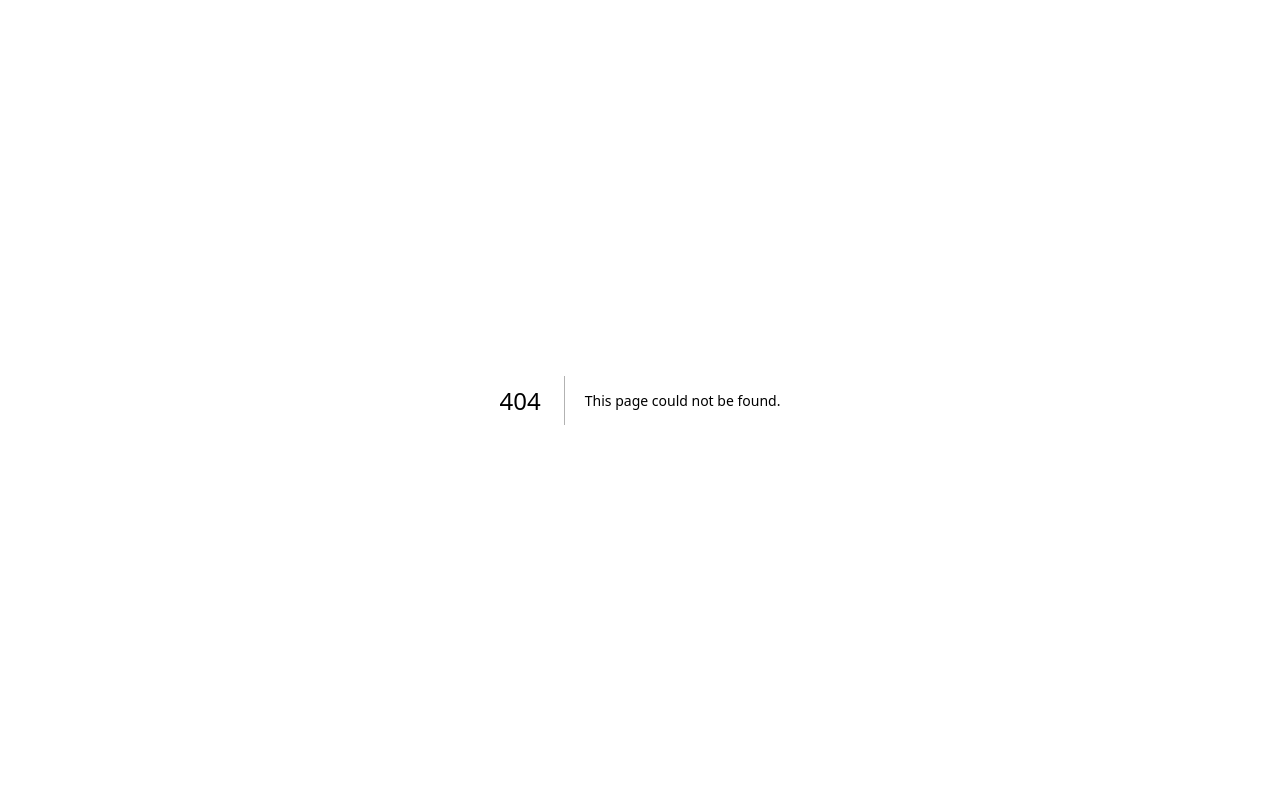
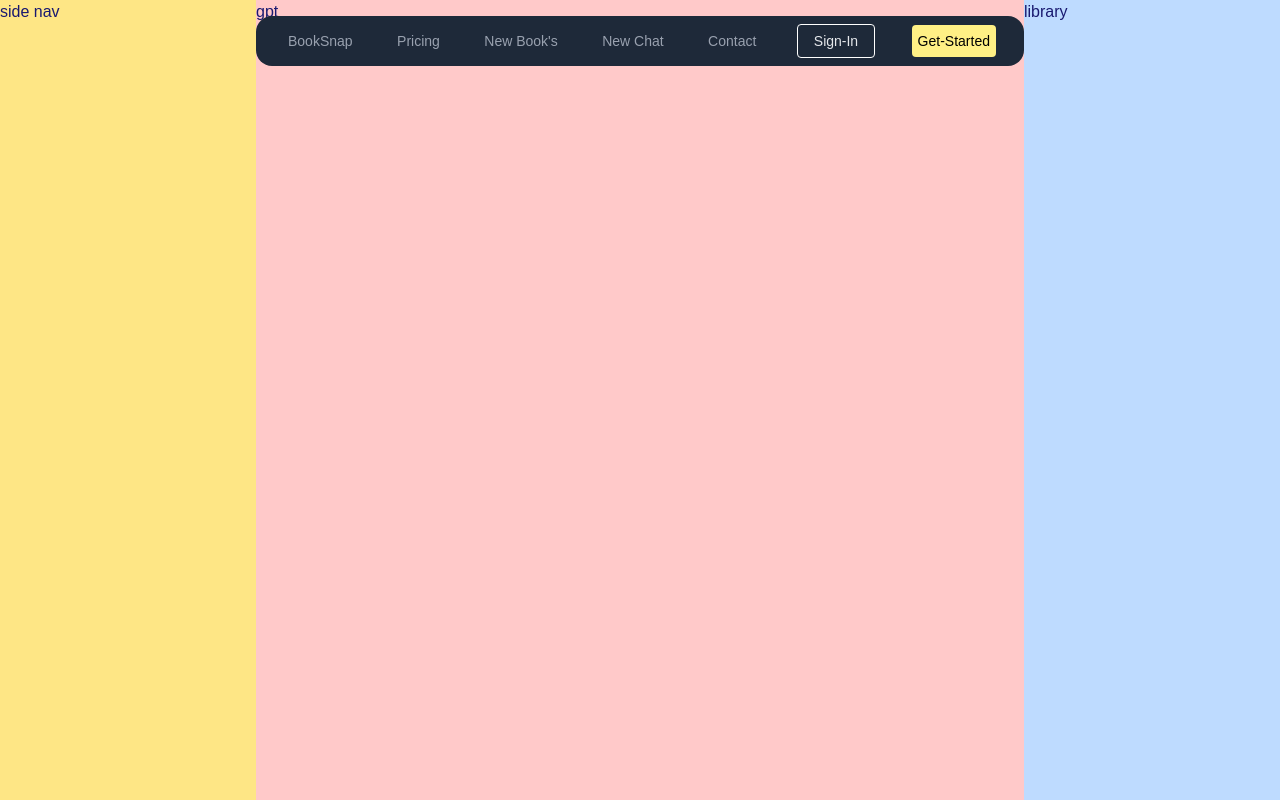
Before and after one commit to rahulkardile/book-summarizer, a Next.js app: page /chat in a window 1280 px wide. Before the commit this address had no page. Built offline with nearby package versions, Linux system fonts and the light colour scheme; a web font is replaced by a local one.

Commit message:
layout for the home page

```diff
--- /dev/null
+++ b/app/(root)/chat/page.tsx
@@ -0,0 +1,13 @@
+import React from 'react'
+
+const page = () => {
+    return (
+        <section className='h-screen bg-white flex'>
+            <div className="bg-amber-200 w-[20%]">side nav</div>
+            <div className="bg-red-200 w-[60%]">gpt</div>
+            <div className="bg-blue-200 w-[20%]">library</div>
+        </section>
+    )
+}
+
+export default page
--- a/app/(root)/layout.tsx
+++ b/app/(root)/layout.tsx
@@ -4,19 +4,7 @@ import React, { ReactNode } from 'react'
 const layout = ({ children }: { children: ReactNode }) => {
     return (
         <div className=''>
-            <nav className='bg-gray-800 text-gray-400 font-medium text-sm flex justify-between items-center px-7 w-[60%] mt-3.5 mx-auto py-2 rounded-2xl'>
-
-                <Link className='hover:text-black rounded hover:bg-white p-1 duration-500' href={"/"}>BookSnap</Link>
-                <Link className='hover:text-black rounded hover:bg-white p-1 duration-500' href={"/"}>Pricing</Link>
-                <Link className='hover:text-black rounded hover:bg-white p-1 duration-500' href={"/"}>New Book's</Link>
-                <Link className='hover:text-black rounded hover:bg-white p-1 duration-500' href={"/"}>New Chat</Link>
-                <Link className='hover:text-black rounded hover:bg-white p-1 duration-500' href={"/"}>Contact</Link>
-                <Link className='text-gray-200 border border-white p-1.5 px-4  rounded' href={"/"}>Sign-In</Link>
-                <Link className='bg-yellow-200 p-1.5 rounded text-black' href={"/"}>Get-Started</Link>
-            </nav>
-
             {children}
-
         </div>
     )
 }
--- a/app/(root)/page.tsx
+++ b/app/(root)/page.tsx
@@ -1,4 +1,5 @@
 import Image from 'next/image';
+import Link from 'next/link';
 import React from 'react';
 
 const Page = () => {
@@ -12,9 +13,9 @@ const Page = () => {
         <p className="text-lg md:text-xl text-gray-300">
           Get intelligent book summaries in seconds — simply enter a book name, choose your preferred summary style (extractive, abstractive, chapter-wise, or bullet points), select your language (English, Hindi, or Marathi), and let AI unlock deep insights tailored just for you.
         </p>
-        <button className="bg-yellow-300 hover:bg-yellow-400 text-black font-semibold py-3 px-6 rounded w-fit mx-auto md:mx-0 transition">
+        <Link href={"/chat"} className="bg-yellow-300 hover:bg-yellow-400 text-black font-semibold py-3 px-6 rounded w-fit mx-auto md:mx-0 transition">
           Summarize Now
-        </button>
+        </Link>
       </div>
 
       <div className="relative flex justify-center items-end">
--- a/app/layout.tsx
+++ b/app/layout.tsx
@@ -2,6 +2,7 @@ import type { Metadata } from "next";
 import { Mona_Sans } from "next/font/google";
 import "./globals.css";
 import { Toaster } from "sonner";
+import Link from "next/link";
 
 const monaSans = Mona_Sans({
   variable: "--font-mona-sans",
@@ -23,6 +24,15 @@ export default function RootLayout({
       <body
         className={`${monaSans.className} antialiased pattern min-h-screen bg-gradient-to-r from-[#5f00ba] via-[#d2008f] to-[#6c00ff]`}
       >
+        <nav className='bg-gray-800 text-gray-400 font-medium text-sm fixed top-4 left-1/2 transform -translate-x-1/2 flex justify-between items-center px-7 w-[60%] py-2 rounded-2xl'>
+          <Link className='hover:text-black rounded hover:bg-white p-1 duration-500' href={"/"}>BookSnap</Link>
+          <Link className='hover:text-black rounded hover:bg-white p-1 duration-500' href={"/"}>Pricing</Link>
+          <Link className='hover:text-black rounded hover:bg-white p-1 duration-500' href={"/"}>New Book's</Link>
+          <Link className='hover:text-black rounded hover:bg-white p-1 duration-500' href={"/"}>New Chat</Link>
+          <Link className='hover:text-black rounded hover:bg-white p-1 duration-500' href={"/"}>Contact</Link>
+          <Link className='text-gray-200 border border-white p-1.5 px-4  rounded' href={"/"}>Sign-In</Link>
+          <Link className='bg-yellow-200 p-1.5 rounded text-black' href={"/chat"}>Get-Started</Link>
+        </nav>
         {children}
         <Toaster />
       </body>
```
